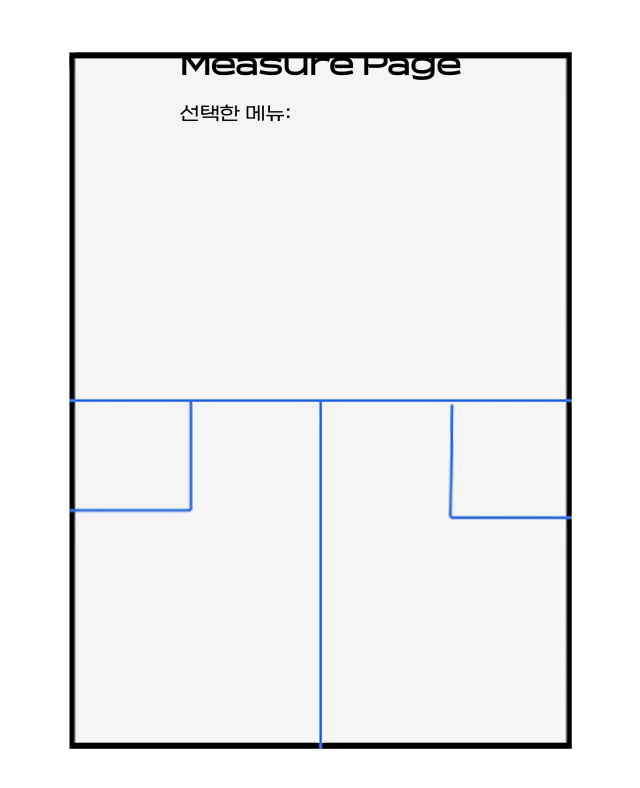
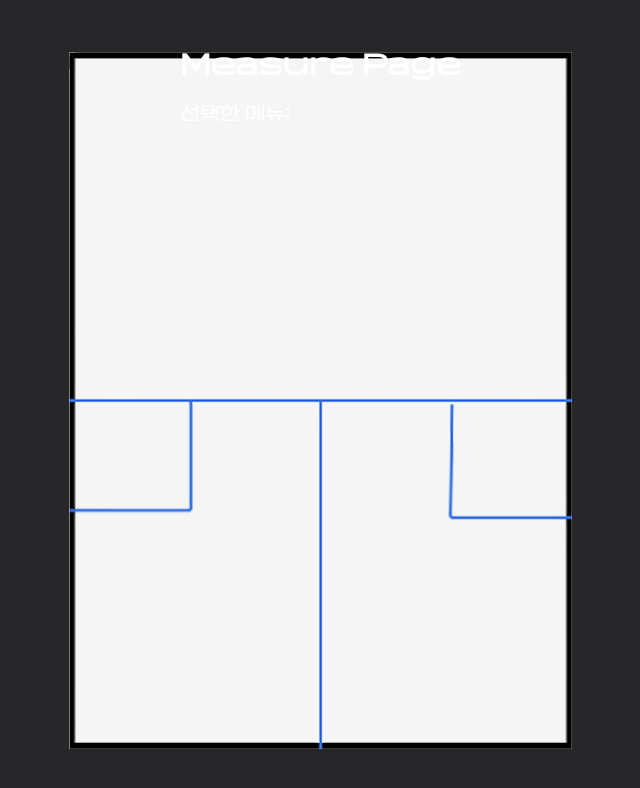
Before and after one commit to 9minseok/MovementSquash_Next, a Next.js app: page /measure in a window 1280 px wide. Shown: the top 788 px of the page, without its empty margins (320-960 px from the left). Built offline with nearby package versions, Linux system fonts and the light colour scheme.

Commit message:
build: measure page error

```diff
--- a/src/app/measure/page.tsx
+++ b/src/app/measure/page.tsx
@@ -1,15 +1,14 @@
 'use client';
 
 import { useSearchParams } from "next/navigation";
-import React from "react";
 
-const Measure = () => {
+export default function Page() {
   const searchParams = useSearchParams();
   const item = searchParams.get("item");
 
   return (
     <div
-      className="flex items-center flex-col justify-center h-dvh text-5xl"
+      className="flex items-center flex-col justify-center h-dvh text-5xl bg-zinc-800"
       style={{
         backgroundImage: 'url("/images/squash_map.png")',
         backgroundSize: '',
@@ -17,7 +16,7 @@
         backgroundPosition: 'center',
       }}
     >
-      <div className="flex item-center flex-col absolute top-10 text-black">
+      <div className="flex item-center flex-col absolute top-10 text-white">
         <h1 className="text-3xl font-bold bg-opacity-60 p-2 rounded">
           Measure Page
         </h1>
@@ -27,6 +26,4 @@
       </div>
     </div>
   );
-};
-
-export default Measure;
+}
```
